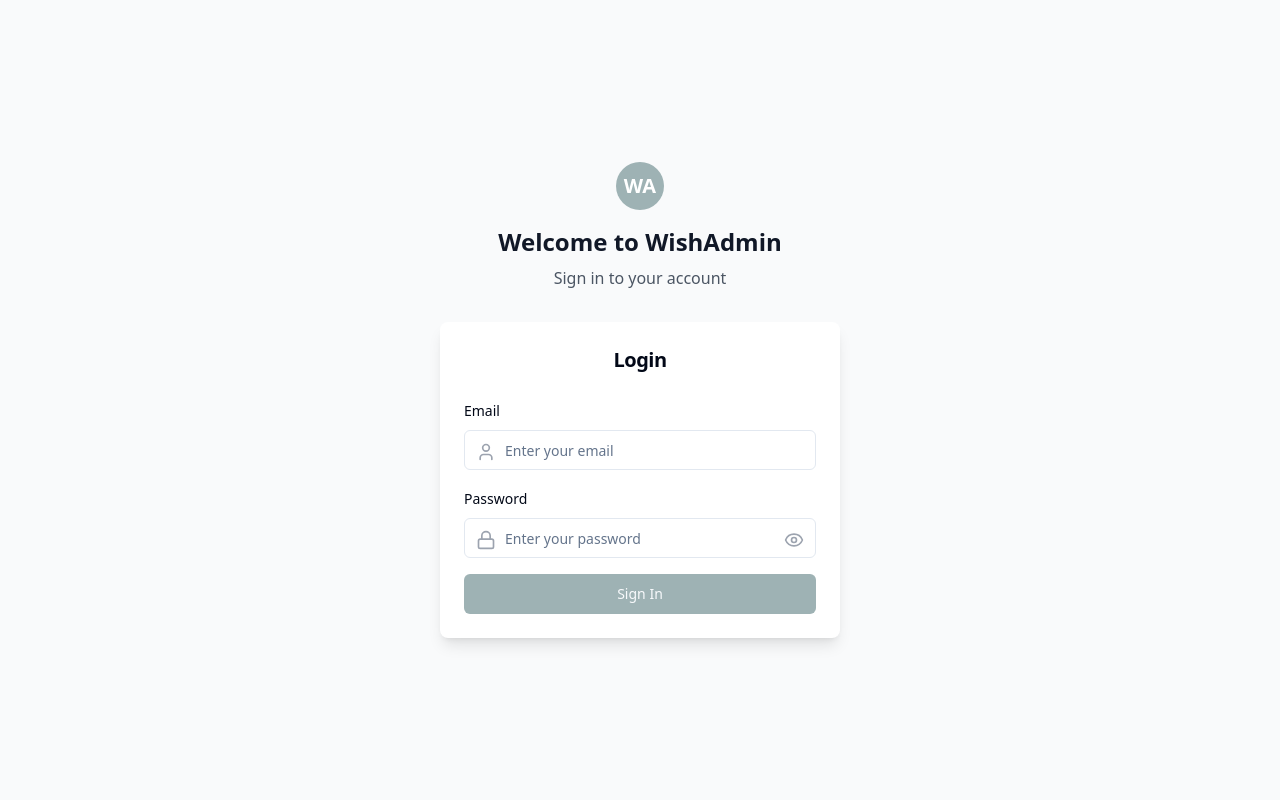
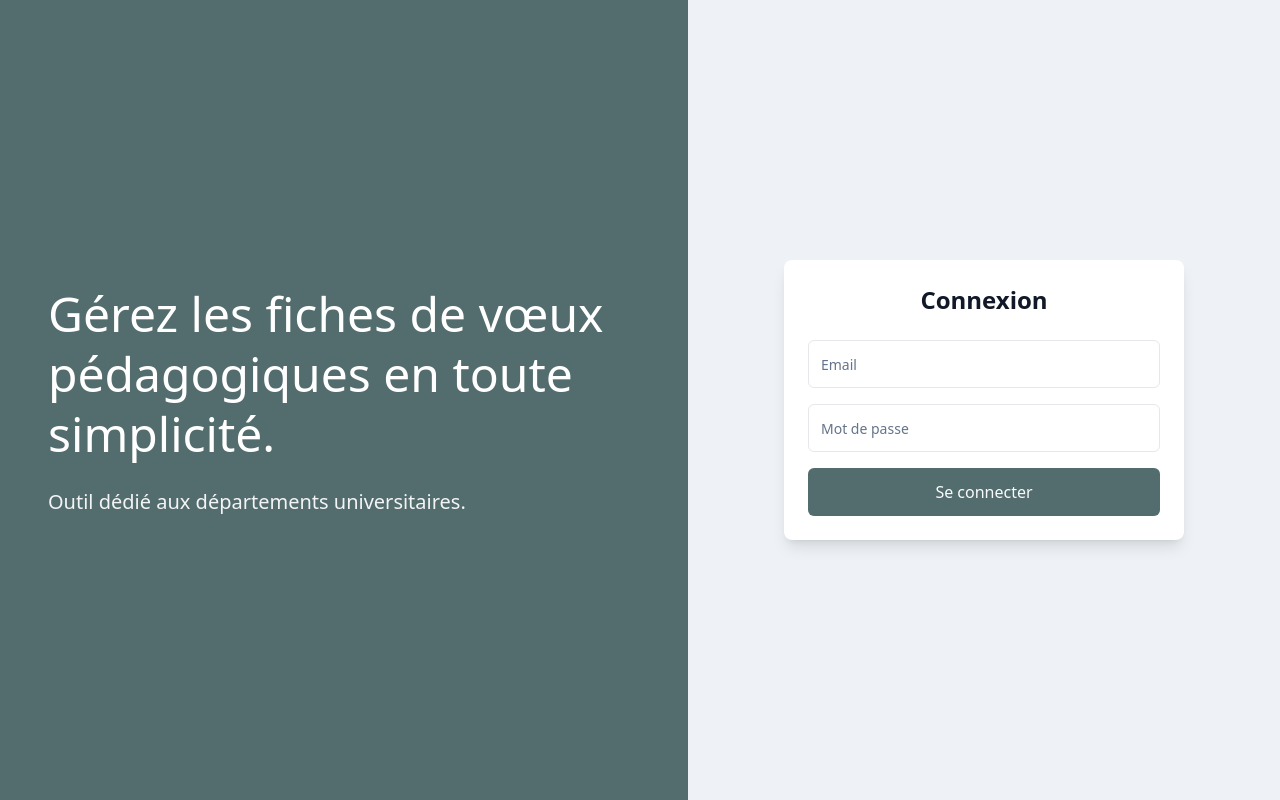
Before and after one commit to DMKeyy/wishful-teacher-hq, a React (Vite) app: page /login in a window 1280 px wide. Built offline with nearby package versions, Linux system fonts and the light colour scheme.

Commit message:
Refactor: Replicate login page design
Replicates the design of the login page, including styling and effects.

```diff
--- a/src/pages/Login.tsx
+++ b/src/pages/Login.tsx
@@ -2,10 +2,8 @@
 import { useState } from 'react';
 import { useNavigate } from 'react-router-dom';
 import { Button } from '@/components/ui/button';
-import { Card, CardContent, CardHeader, CardTitle } from '@/components/ui/card';
+import { Card, CardContent } from '@/components/ui/card';
 import { Input } from '@/components/ui/input';
-import { Label } from '@/components/ui/label';
-import { Eye, EyeOff, User, Lock } from 'lucide-react';
 
 const Login = () => {
   const [showPassword, setShowPassword] = useState(false);
@@ -13,73 +11,52 @@ const Login = () => {
 
   const handleSubmit = (e: React.FormEvent) => {
     e.preventDefault();
-    // For demonstration, navigate to dashboard
     navigate('/dashboard');
   };
 
   return (
-    <div className="min-h-screen flex items-center justify-center bg-gray-50">
-      <div className="w-full max-w-md p-6">
-        <div className="mb-8 text-center">
-          <div className="flex justify-center mb-4">
-            <div className="w-12 h-12 rounded-full bg-[#9eb2b4] flex items-center justify-center text-white font-bold text-xl">
-              WA
-            </div>
-          </div>
-          <h1 className="text-2xl font-semibold text-gray-900">Welcome to WishAdmin</h1>
-          <p className="text-gray-600 mt-2">Sign in to your account</p>
+    <div className="min-h-screen flex bg-[#536c6d]">
+      {/* Left Side */}
+      <div className="flex-1 flex flex-col justify-center px-12 text-white">
+        <h1 className="text-5xl font-light mb-6 leading-tight animate-fade-in">
+          Gérez les fiches de vœux pédagogiques en toute simplicité.
+        </h1>
+        <p className="text-xl text-gray-100 animate-fade-in delay-100">
+          Outil dédié aux départements universitaires.
+        </p>
       </div>
 
-        <Card className="border-0 shadow-lg">
-          <CardHeader>
-            <CardTitle className="text-xl font-semibold text-center">Login</CardTitle>
-          </CardHeader>
-          <CardContent>
+      {/* Right Side */}
+      <div className="flex-1 flex items-center justify-center bg-[#eef1f5]">
+        <Card className="w-[400px] border-0 shadow-lg hover-lift animate-fade-in delay-200">
+          <CardContent className="pt-6">
+            <h2 className="text-2xl font-semibold mb-6 text-center text-gray-900">
+              Connexion
+            </h2>
             <form onSubmit={handleSubmit} className="space-y-4">
               <div className="space-y-2">
-                <Label htmlFor="email">Email</Label>
-                <div className="relative">
-                  <div className="absolute left-3 top-3 text-gray-400">
-                    <User size={20} />
-                  </div>
                 <Input
-                    id="email"
                   type="email"
-                    placeholder="Enter your email"
-                    className="pl-10"
+                  placeholder="Email"
+                  className="h-12 text-base bg-white border border-gray-200"
                   required
                 />
               </div>
-              </div>
 
               <div className="space-y-2">
-                <Label htmlFor="password">Password</Label>
-                <div className="relative">
-                  <div className="absolute left-3 top-3 text-gray-400">
-                    <Lock size={20} />
-                  </div>
                 <Input
-                    id="password"
                   type={showPassword ? "text" : "password"}
-                    placeholder="Enter your password"
-                    className="pl-10"
+                  placeholder="Mot de passe"
+                  className="h-12 text-base bg-white border border-gray-200"
                   required
                 />
-                  <button
-                    type="button"
-                    onClick={() => setShowPassword(!showPassword)}
-                    className="absolute right-3 top-3 text-gray-400 hover:text-gray-600"
-                  >
-                    {showPassword ? <EyeOff size={20} /> : <Eye size={20} />}
-                  </button>
-                </div>
               </div>
 
               <Button
                 type="submit"
-                className="w-full bg-[#9eb2b4] hover:bg-[#8a9ea0] transition-colors"
+                className="w-full h-12 text-base font-medium bg-[#536c6d] hover:bg-[#465a5b] transition-colors"
               >
-                Sign In
+                Se connecter
               </Button>
             </form>
           </CardContent>
```
Lines whose indentation alone changed are shown as unchanged.
